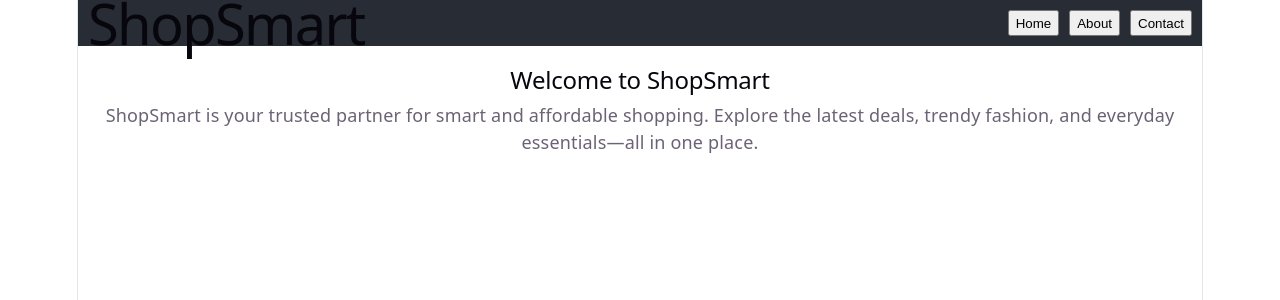
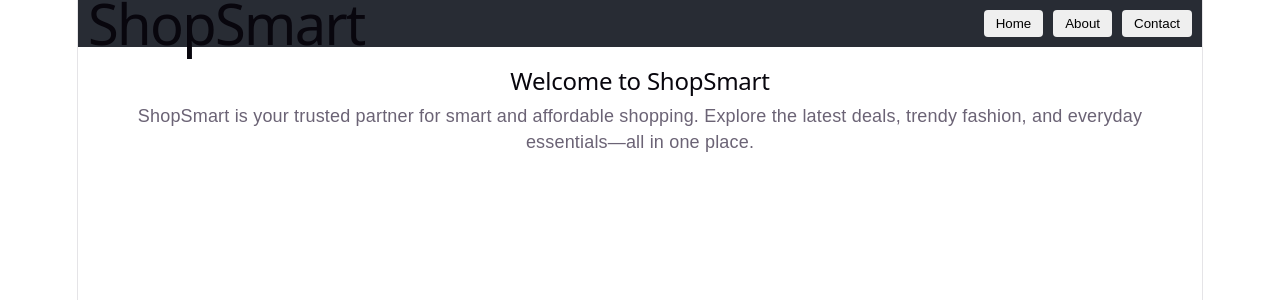
Before and after one commit to ganeshsofttech/shopmart-app, a React (Vite) app: page / in a window 1280 px wide. Shown: the top 300 px of the page. Built offline with nearby package versions, Linux system fonts and the light colour scheme.

Commit message:
Implement default styling and light/dark themes
Add default styling and theme support for the app.

```diff
--- a/src/index.css
+++ b/src/index.css
@@ -109,3 +109,34 @@ code {
   padding: 4px 8px;
   background: var(--code-bg);
 }
+
+/* Default styling */
+body {
+  margin: 0;
+  font-family: Arial, sans-serif;
+}
+
+/* App wrapper */
+.app {
+  min-height: 100vh;
+  transition: background 0.3s ease, color 0.3s ease;
+}
+
+/* Light Theme */
+.app.light {
+  background: #f9f9f9;
+  color: #222;
+}
+
+/* Dark Theme */
+.app.dark {
+  background: #222;
+  color: #f9f9f9;
+}
+
+button {
+  padding: 6px 12px;
+  border: none;
+  cursor: pointer;
+  border-radius: 4px;
+}
```
